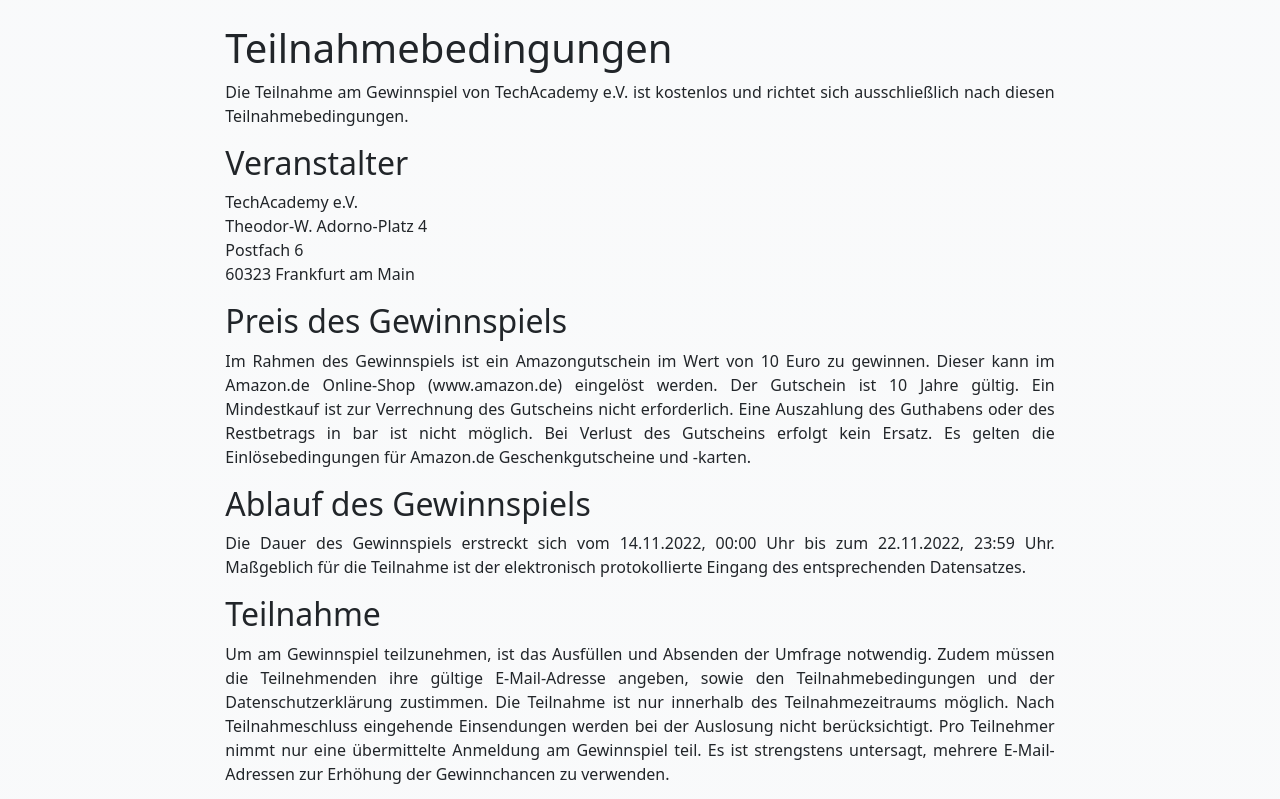
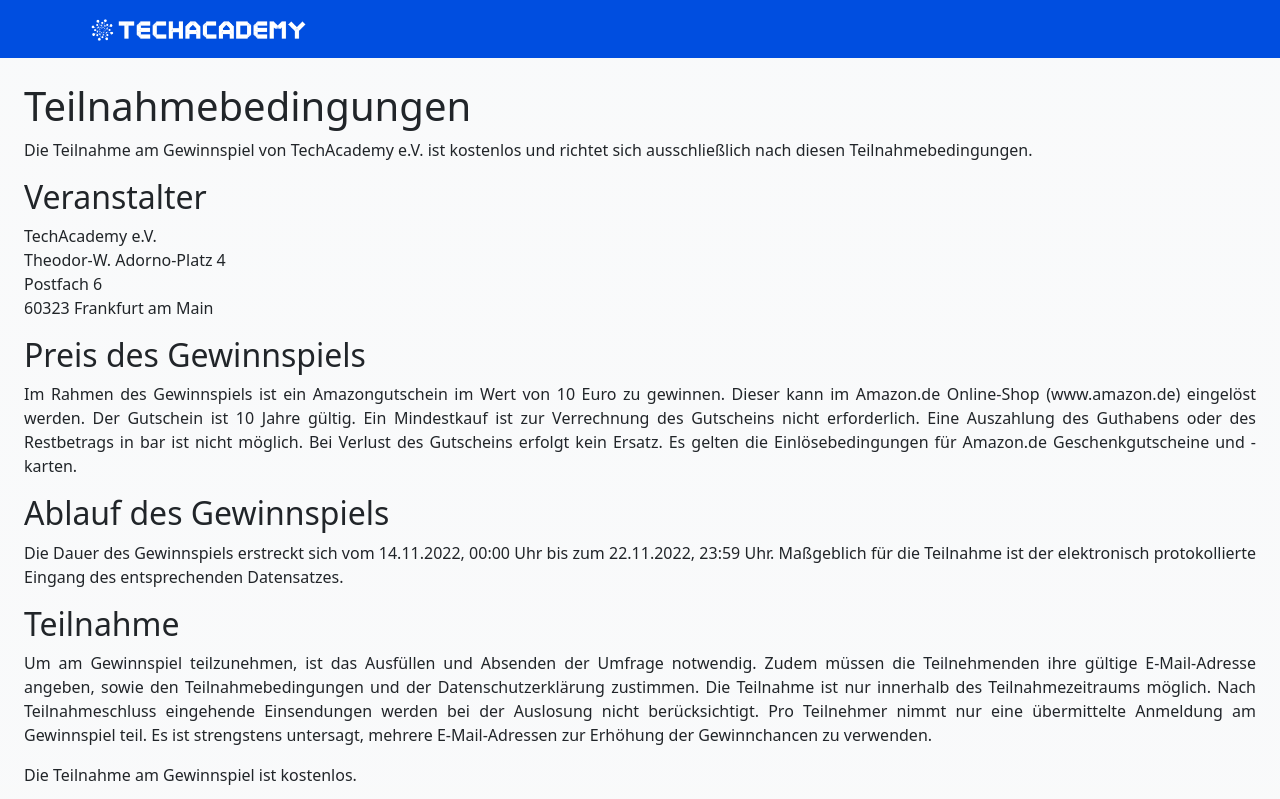
Before and after one commit to tech-academy-ev/Teilnahmebedingungen-Gewinnspiel-Projektmanagement, a plain HTML site: page index.html in a window 1280 px wide. Shown: the top 799 px of the page. Drawn offline with nearby package versions, Linux system fonts and the light colour scheme.

Commit message:
added navbar with logo

```diff
--- a/index.html
+++ b/index.html
@@ -14,11 +14,16 @@
         </style>
 	</head>
 	<body class="bg-light bg-gradient">
-        <div class="container-xxl mt-4">
-            <div class="row">
-                <div class="col-2"></div>
-                <div class="col">
-                    <h1>Teilnahmebedingungen</h1>
+        <div>
+            <nav class="navbar sticky-top" style="background-color: #004ee0;">
+                <div class="container">
+                    <a class="navbar-brand" href="#">
+                        <img src="./new-logo.png" alt="TechAcademy" height="30">
+                    </a>
+                </div>
+            </nav>
+            <div class="container-xxl mt-4 px-4">
+                <h1>Teilnahmebedingungen</h1>
                 <p>
                     Die Teilnahme am Gewinnspiel von TechAcademy e.V. ist kostenlos und richtet sich ausschließlich nach diesen
                     Teilnahmebedingungen.
@@ -88,9 +93,6 @@
                     <a href="mailto:info@tech-academy.io">info@tech-academy.io</a> <br>
                     <a href="https://www.tech-academy.io/">Webseite</a>
                 </p>
-
-                </div>
-                <div class="col-2"></div>
             </div>
         </div>
 	</body>
```
Also changed, not shown: new-logo.png (added).
